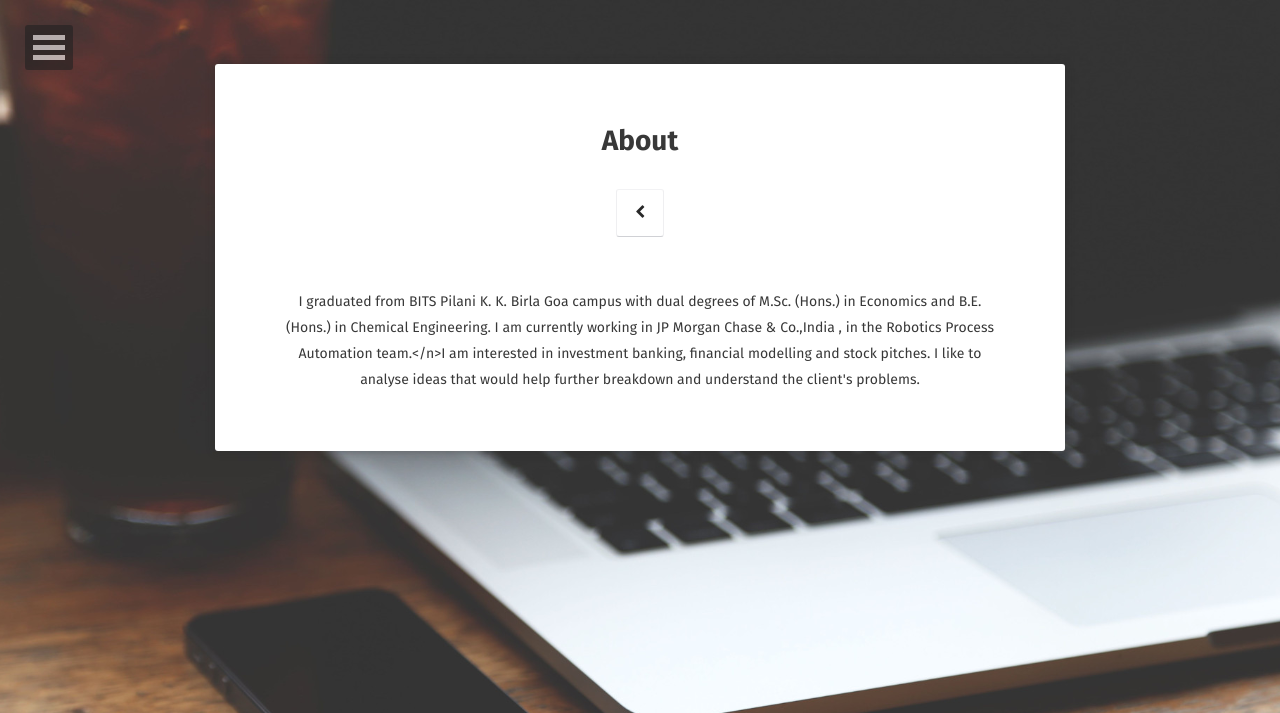
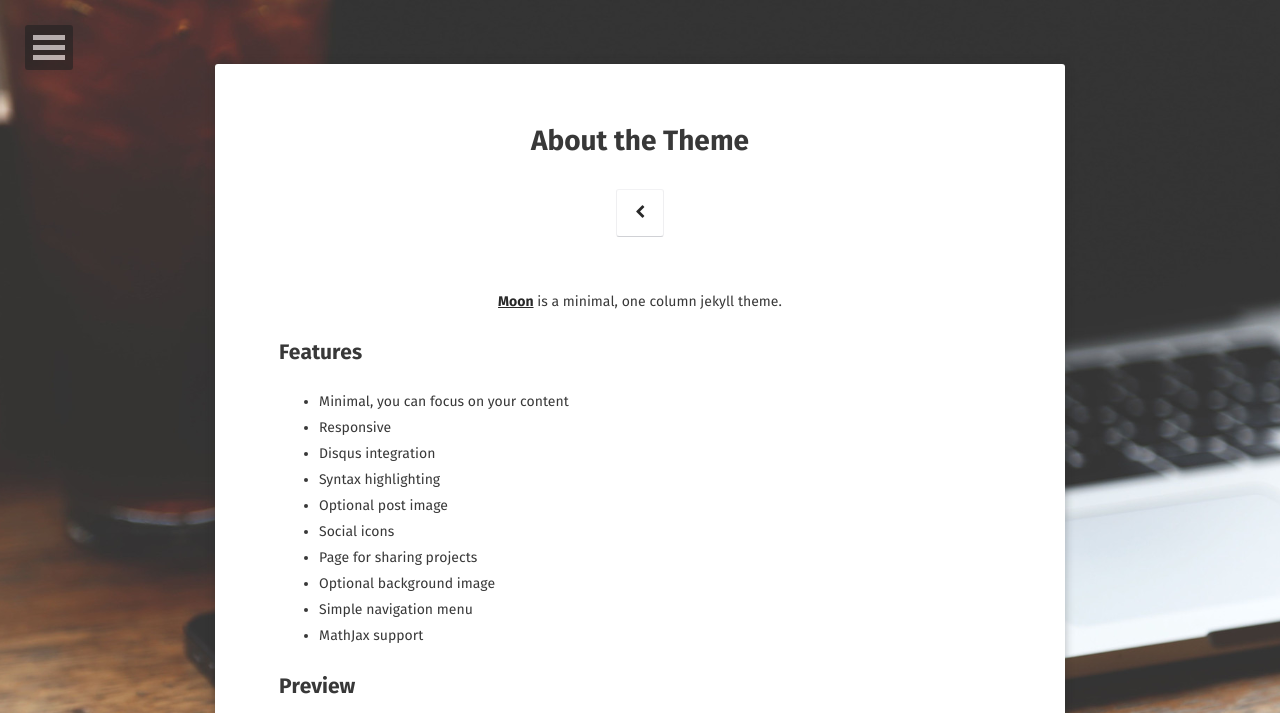
Before and after one commit to utkarsh-tiwari/utkarsh-tiwari.github.io, a Jekyll site: the page built from about/index.md, in a window 1280 px wide. Shown: the top 713 px of the page. Built offline with Jekyll 4.4.1, drawn with Linux system fonts in a browser that asks for light colours; some web fonts are replaced; some of the changed text lies outside the part shown; grey boxes are pictures that could not be loaded.

Commit message:
restored index.md

```diff
--- a/about/index.md
+++ b/about/index.md
@@ -1,9 +1,37 @@
 ---
 layout: page
-title: About
+title: About the Theme
 tags: [about, Jekyll, theme, moon]
 date: 2016-03-21
 comments: false
 ---
 
-<center>I graduated from BITS Pilani K. K. Birla Goa campus with dual degrees of M.Sc. (Hons.) in Economics and B.E. (Hons.) in Chemical Engineering. I am currently working in JP Morgan Chase & Co.,India , in the Robotics Process Automation team.</n>I am interested in investment banking, financial modelling and stock pitches. I like to analyse ideas that would help further breakdown and understand the client's problems.</center>
+<center><a href="http://taylantatli.github.io/Moon"><b>Moon</b></a> is a minimal, one column jekyll theme.</center>
+
+## Features
+* Minimal, you can focus on your content
+* Responsive
+* Disqus integration
+* Syntax highlighting
+* Optional post image
+* Social icons
+* Page for sharing projects
+* Optional background image
+* Simple navigation menu
+* MathJax support
+
+## Preview
+
+{% capture images %}
+    https://cloud.githubusercontent.com/assets/754514/14509720/61c61058-01d6-11e6-93ab-0918515ecd56.png
+    https://cloud.githubusercontent.com/assets/754514/14509716/61ac6c8e-01d6-11e6-879f-8308883de790.png
+{% endcapture %}
+{% include gallery images=images caption="Screenshots of Moon Theme" cols=2 %}
+
+See a [live version of Moon](http://taylantatli.github.io/Moon) hosted on GitHub.
+
+## Getting Started
+
+To learn how to install and use this theme check out the [Setup Guide](http://taylantatli.me/Moon/moon-theme/) for more information.
+
+[Install Moon](https://github.com/TaylanTatli/Moon){: .btn}
```
